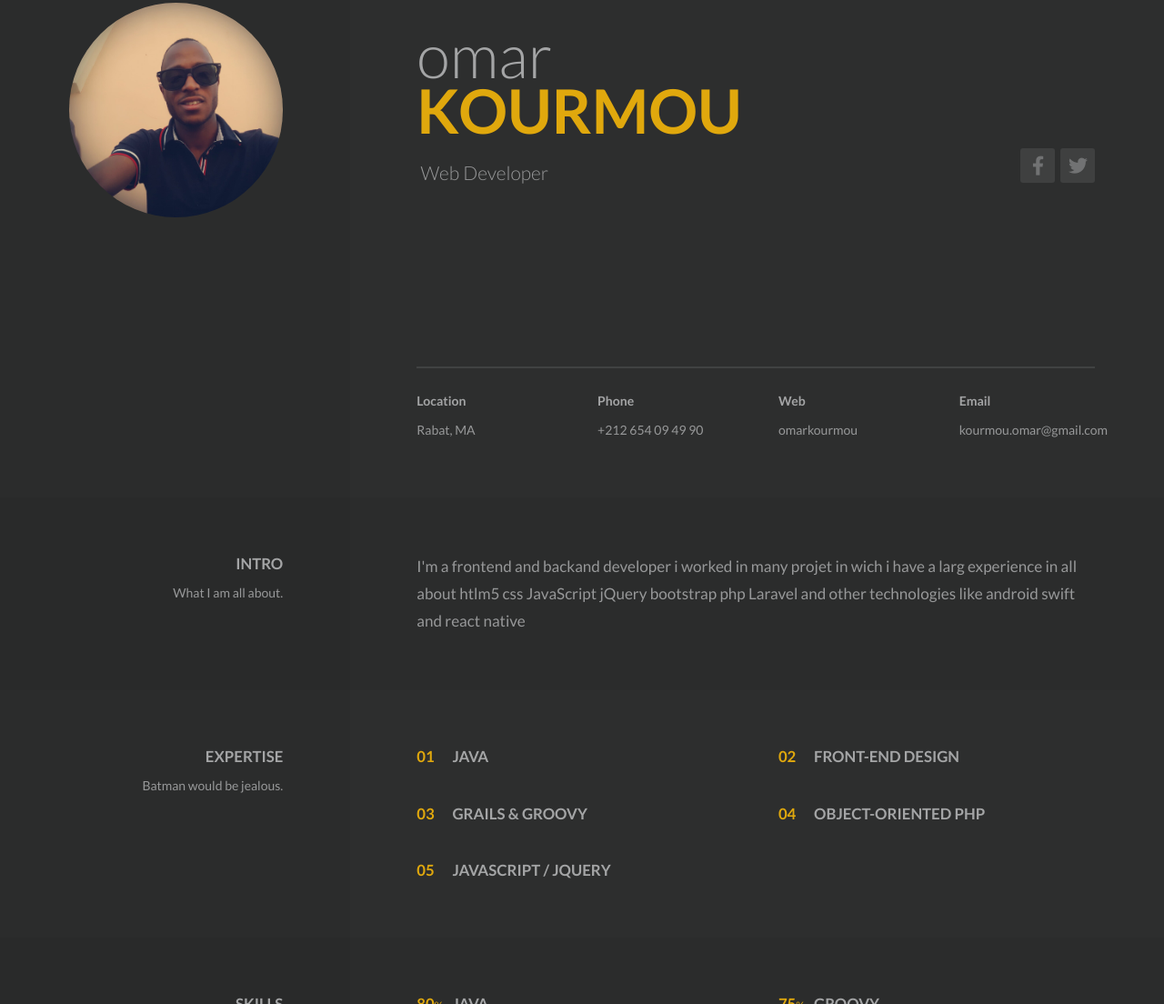
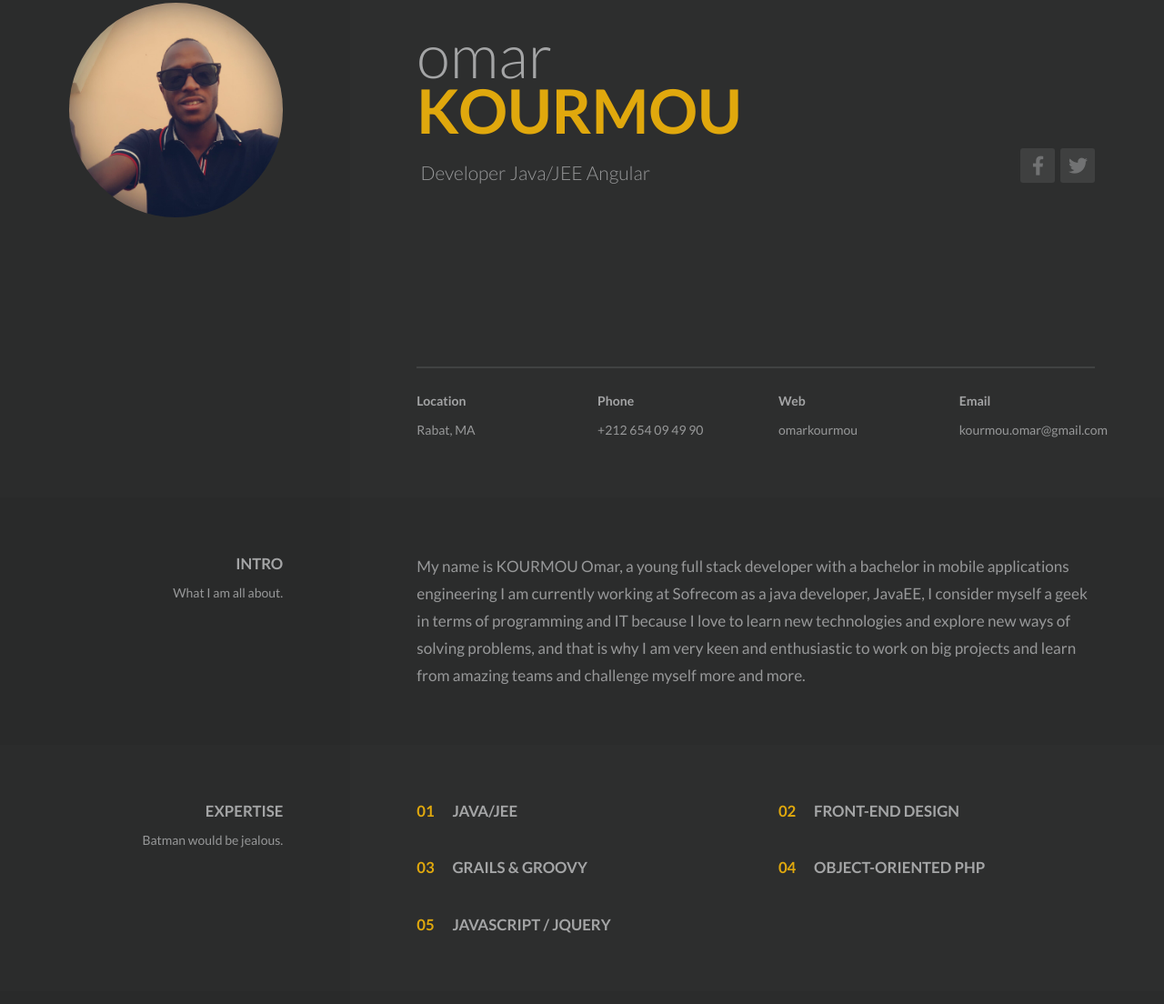
Before and after one commit to kourmouOmar/krmOmar, a plain HTML site: page index.html in a window 1280 px wide. Shown: the part 253-1357 px from the top of the page at 91% size. Drawn offline with Linux system fonts and the light colour scheme.

Commit message:
midf 04-10-2020

```diff
--- a/index.html
+++ b/index.html
@@ -106,7 +106,7 @@
                                                 </h1>
                                                 <h2 class="a-header  c-brand__sub-title  t-sub-title">
                                                     <span class="c-brand__sizer">
-                                                        Web Developer
+                                                         Developer Java/JEE Angular
                                                         <!-- &amp; Front-end Expert -->
                                                     </span>
                                                 </h2>
@@ -236,9 +236,9 @@
                                 <div class="c-intro">
                                     <div class="o-content__body">
                                         <p>
-                                            I'm a frontend and backand developer i worked in many projet in wich i have a larg experience in all about htlm5 css JavaScript jQuery bootstrap php Laravel and other technologies like android swift and react native
 
-
+My name is KOURMOU Omar, a young full stack developer with a bachelor in mobile applications engineering I am currently working at Sofrecom as a java developer, JavaEE, I consider myself a geek in terms of programming and IT because I love to learn new technologies and explore new ways of solving problems, and that is why I am very keen and enthusiastic to work on big projects
+and learn from amazing teams and challenge myself more and more.
                                         </p>
 
                                     </div>
@@ -281,6 +281,7 @@
 
                             <div class="o-grid">
 
+
                                 <div class="o-grid__col-sm-6">
                                     <div class="o-media  o-media--block  o-content">
                                         <div class="o-media__figure">
@@ -289,7 +290,7 @@
                                             </div>
                                         </div>
                                         <div class="o-media__body  o-content__body">
-                                            <h3>Java </h3>
+                                            <h3>Java/JEE </h3>
                                             <!-- <p>
                                                 Cras ornare tristique elit lorem ipsum dolor sit amet, consectetuer adipiscing elit. Phasellus hendrerit. Pellentesque aliquet nibh nec urna. In nisi neque, aliquet vel, dapibus id.
                                             </p> -->
```
